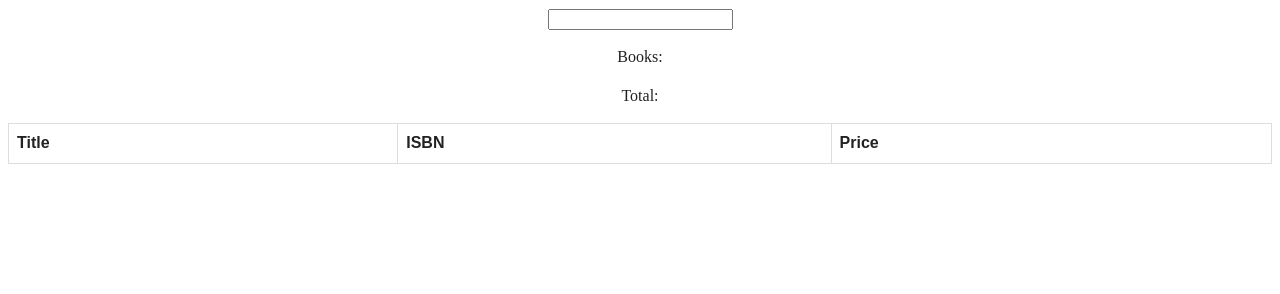
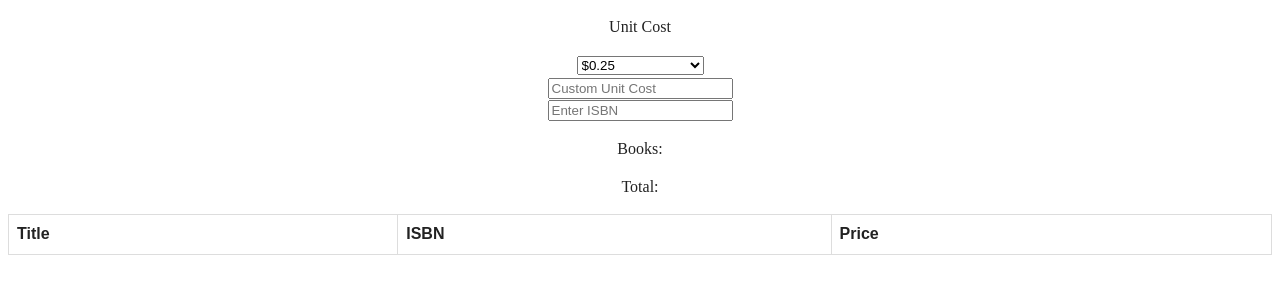
Before and after one commit to oseart55/books, a plain HTML site: page index.html in a window 1280 px wide. Drawn offline with nearby package versions, Linux system fonts and the light colour scheme.

Commit message:
added custom unit cost

```diff
--- a/app.js
+++ b/app.js
@@ -1,11 +1,21 @@
 cart = [];
 books = 0;
 total = 0;
+unitCost = 0.25;
 const formatter = new Intl.NumberFormat('en-US', {
     style: 'currency',
     currency: 'USD',
     minimumFractionDigits: 0
 });
+
+$('#unitCost').on('change', function(){
+    if($('#unitCost').val() == "custom"){
+        unitCost = $('#customUnitCost').val()
+    }
+    else{
+        unitCost = $('#unitCost').val();
+    }
+})
 
 $('#isbn').on('keypress', function (e) {
     if (e.which == 13 && $('#isbn').val() != "" && !cart.includes($('#isbn').val())) {
@@ -39,7 +49,7 @@ $('#isbn').on('keypress', function (e) {
                         cart.push(response.book.isbn13);
                         books++;
                         $('#bookNum').text(`Books: ${books}`)
-                        total = total + i.price;
+                        total = total + (i.price - unitCost);
                         $('#totalNum').text(`Total: ${formatter.format(total)}`)
                         playGood();
                     }
--- a/index.html
+++ b/index.html
@@ -19,7 +19,20 @@
 
 <body>
   <div style="text-align: center;">
-    <input type="text" id="isbn" class="inputBox"></input>
+    <div>
+      <div>
+        <p>Unit Cost</p>
+      </div>
+      <select name="UnitCost" id="unitCost">
+        <option value=".25">$0.25</option>
+        <option value=".50">$0.50</option>
+        <option value=".75">$0.75</option>
+        <option value="1.00">$1.00</option>
+        <option value="custom">Custom Unit Cost</option>
+      </select>
+    </div>
+    <div><input type="text" id="customUnitCost" class="customInputBox" placeholder="Custom Unit Cost"></input></div>
+    <div><input type="text" id="isbn" class="inputBox" placeholder="Enter ISBN"></input></div>
     <div>
       <p id="bookNum">Books:</p>
       <p id="totalNum">Total:</p>
```
